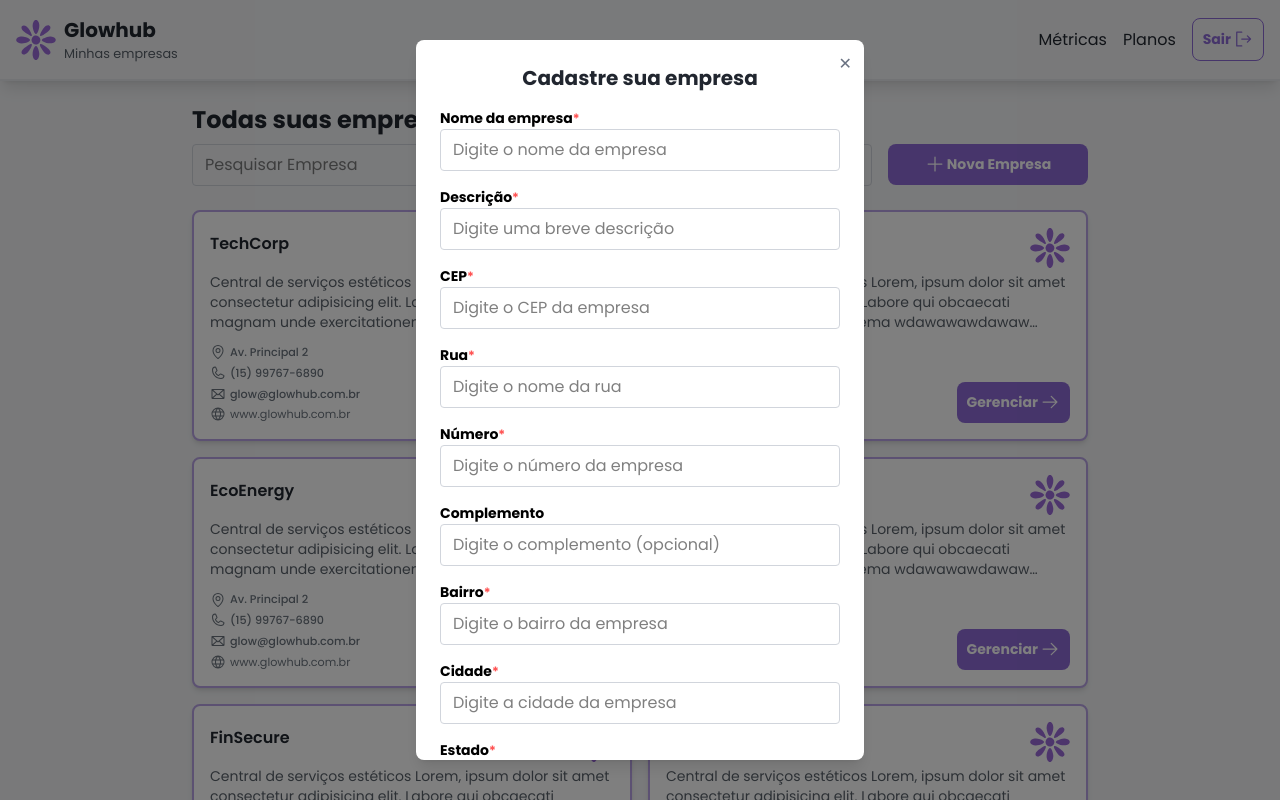
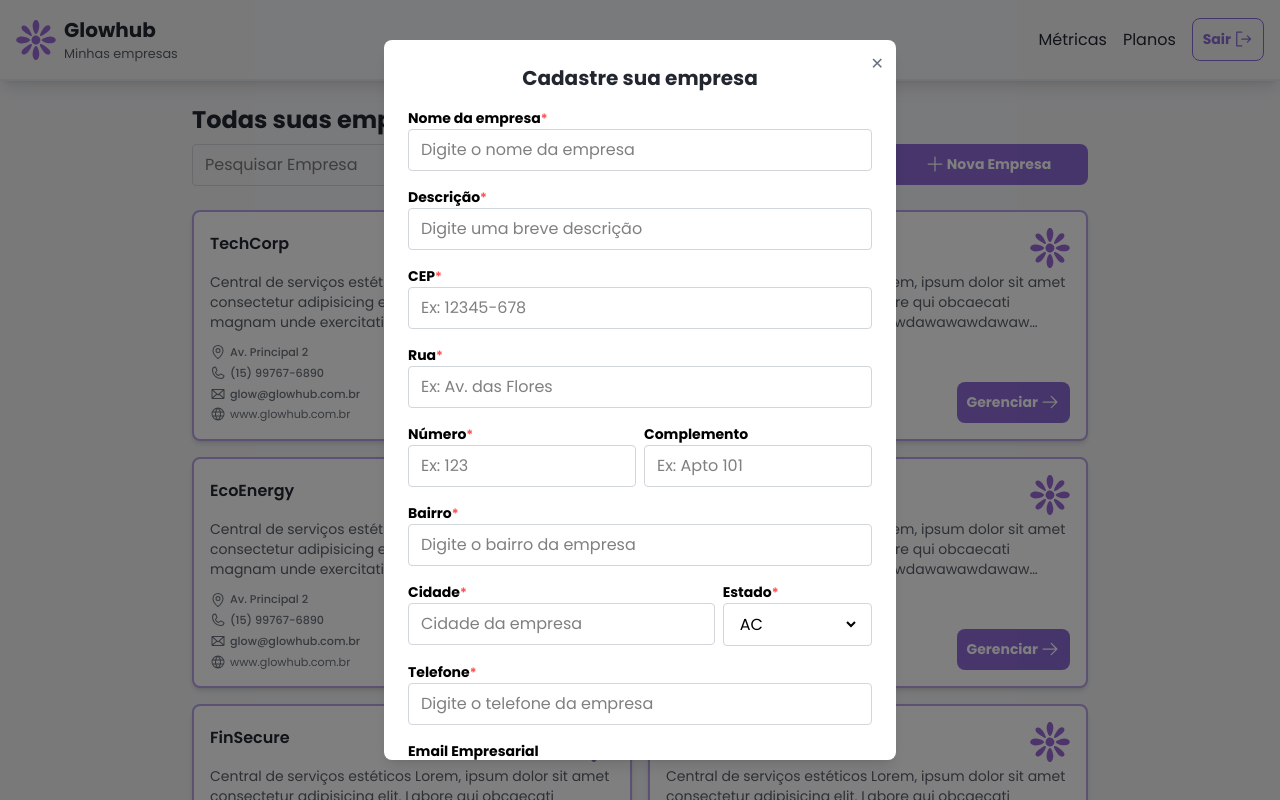
Before and after one commit to DiogoWernek/glowhub, a React (Vite) app: page /companies in a window 1280 px wide. Both pictures are taken after a click on the button "Nova Empresa". Shown: the top 800 px of the page. Built offline with nearby package versions, Linux system fonts and the light colour scheme.

Commit message:
finalizado display grid companies

```diff
--- a/src/components/Modal.tsx
+++ b/src/components/Modal.tsx
@@ -36,7 +36,7 @@ export const Modal = ({ isOpen, onClose, children }: ModalProps) => {
     <div className="fixed inset-0 z-50 flex items-center justify-center bg-black/50 p-2.5">
       <div
         ref={modalRef}
-        className="bg-white rounded-lg shadow-lg max-w-md w-full relative p-6
+        className="bg-white rounded-lg shadow-lg max-w-lg w-full relative p-6
                max-h-[90vh] overflow-y-auto scrollbar-custom"
       >
         <button
--- a/src/pages/Companies.tsx
+++ b/src/pages/Companies.tsx
@@ -27,7 +27,10 @@ export const Companies = () => {
   const [companyName, setCompanyName] = useState<string>(""); // Estado para armazenar o nome da empresa
   const [description, setDescription] = useState<string>(""); // Estado para armazenar a descrição da empresa
   const [cep, setCep] = useState<string>(""); // Estado para armazenar o CEP da empresa
-  const [cepError, setCepError] = useState<AppError>({status: false , message: ""}); // Estado para armazenar o erro do CEP
+  const [cepError, setCepError] = useState<AppError>({
+    status: false,
+    message: "",
+  }); // Estado para armazenar o erro do CEP
   const [street, setStreet] = useState<string>(""); // Estado para armazenar a rua da empresa
   const [number, setNumber] = useState<string>(""); // Estado para armazenar o número da empresa
   const [complement, setComplement] = useState<string>(""); // Estado para armazenar o complemento da empresa
@@ -102,13 +105,12 @@ export const Companies = () => {
       setNeighborhood(data.bairro || "");
       setCity(data.localidade || "");
       setState(data.uf || "");
-    }
-    catch (error) {
+    } catch (error) {
       console.error("Erro ao buscar CEP:", error);
       toast.error("CEP inválido ou não encontrado.");
-      setCepError({status: true , message: "CEP inválido ou não encontrado."});
+      setCepError({ status: true, message: "CEP inválido ou não encontrado." });
     }
-  }
+  };
 
   useEffect(() => {
     if (cep.length === 9) {
@@ -182,9 +184,12 @@ export const Companies = () => {
 
             <Input
               label="CEP"
-              placeholder="Digite o CEP da empresa"
+              placeholder="Ex: 12345-678"
               value={formatCEP(cep)}
-              onChange={(e) => {setCep(e.target.value); setCepError({status: false , message: ""})}}
+              onChange={(e) => {
+                setCep(e.target.value);
+                setCepError({ status: false, message: "" });
+              }}
               hasError={cepError}
               maxLength={9}
               required
@@ -192,15 +197,16 @@ export const Companies = () => {
 
             <Input
               label="Rua"
-              placeholder="Digite o nome da rua"
+              placeholder="Ex: Av. das Flores"
               value={street}
               onChange={(e) => setStreet(e.target.value)}
               required
             />
 
+            <div className="grid grid-cols-2 gap-2 w-full">
               <Input
                 label="Número"
-              placeholder="Digite o número da empresa"
+                placeholder="Ex: 123"
                 value={number}
                 onChange={(e) => setNumber(e.target.value)}
                 required
@@ -208,10 +214,11 @@ export const Companies = () => {
 
               <Input
                 label="Complemento"
-              placeholder="Digite o complemento (opcional)"
+                placeholder="Ex: Apto 101"
                 value={complement}
                 onChange={(e) => setComplement(e.target.value)}
               />
+            </div>
 
             <Input
               label="Bairro"
@@ -220,14 +227,19 @@ export const Companies = () => {
               onChange={(e) => setNeighborhood(e.target.value)}
               required
             />
+
+            <div className="grid grid-cols-3 gap-2 w-full">
+              <div className="col-span-2">
                 <Input
                   label="Cidade"
-              placeholder="Digite a cidade da empresa"
+                  placeholder="Cidade da empresa"
                   value={city}
                   onChange={(e) => setCity(e.target.value)}
                   required
                 />
+              </div>
 
+              <div className="col-span-1">
                 <Select
                   label="Estado"
                   value={state}
@@ -238,6 +250,8 @@ export const Companies = () => {
                   }))}
                   required
                 />
+              </div>
+            </div>
 
             <Input
               label="Telefone"
@@ -258,7 +272,7 @@ export const Companies = () => {
 
             <Input
               label="Site"
-              placeholder="Digite o site da empresa (opcional)"
+              placeholder="Digite o site da empresa"
               value={site}
               onChange={(e) => setSite(e.target.value)}
             />
```
Lines whose indentation alone changed are shown as unchanged.
